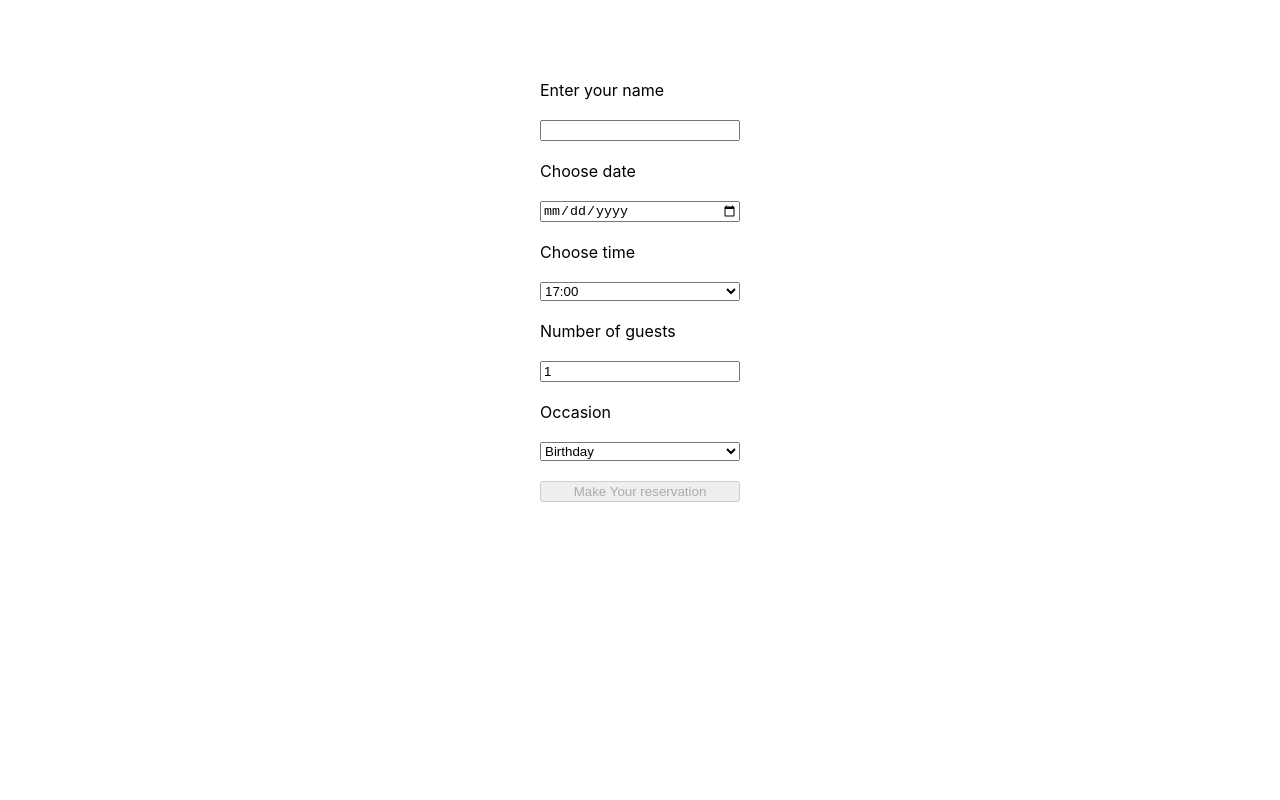
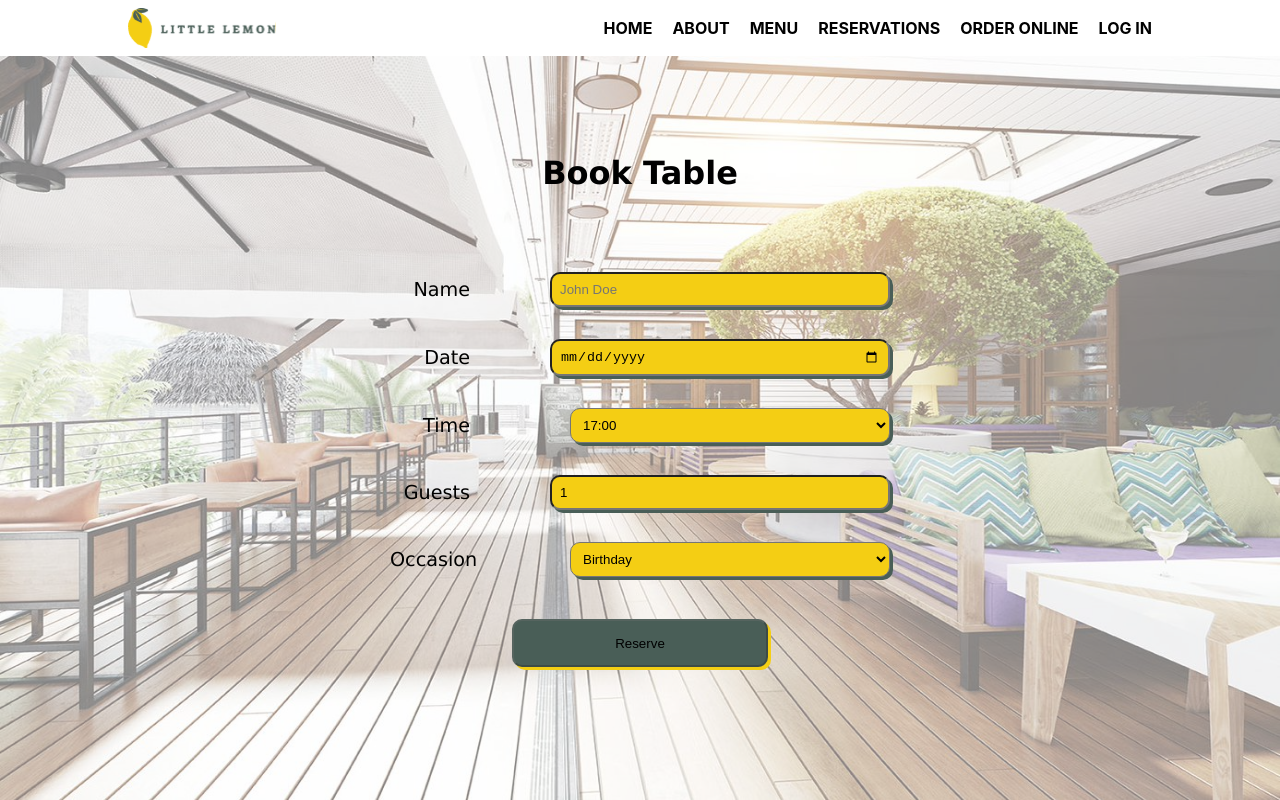
Before and after one commit to amrit-sinha/little-lemon, a React (Create React App) app: page /booking in a window 1280 px wide. Built offline with nearby package versions, Linux system fonts and the light colour scheme.

Commit message:
added styling in reservations page

```diff
--- a/src/App.css
+++ b/src/App.css
@@ -517,3 +517,84 @@ button {
   height: 100vh;
   width: 100vw;
 }
+
+.booking-page-container {
+  overflow: hidden;
+  position: relative;
+}
+
+.booking-page-bg {
+  opacity: 0.5;
+  position: absolute;
+  left: 0;
+  top: 0;
+  width: 100%;
+  height: 100%;
+}
+
+.booking-page {
+  position: relative;
+  display: flex;
+  flex-direction: column;
+  justify-content: center;
+  height: 100vh;
+  width: 100vw;
+}
+
+.booking-page h1 {
+  display: flex;
+  justify-content: center;
+  align-items: center;
+  margin-bottom: 10vh;
+  font-family: "Lucida Sans", "Lucida Sans Regular", "Lucida Grande",
+    "Lucida Sans Unicode", Geneva, Verdana, sans-serif;
+}
+
+.booking-page form {
+  display: flex;
+  flex-direction: column;
+  justify-content: space-evenly;
+  align-items: center;
+  gap: 4vh;
+  width: 100%;
+  max-width: 500px;
+  margin: 0 auto;
+}
+
+.form-element {
+  display: flex;
+  flex-direction: row;
+  justify-content: space-between;
+  align-items: center;
+  width: 100%;
+}
+
+.form-element label {
+  flex: 0 0 80px;
+  text-align: right;
+}
+
+.form-element input,
+.form-element select {
+  width: 25vw;
+  border-radius: 10px;
+  background-color: #f4ce14;
+  box-shadow: 3px 3px #495e57;
+  padding: 8px;
+}
+
+form label {
+  font-size: larger;
+  font-family: "Lucida Sans", "Lucida Sans Regular", "Lucida Grande",
+    "Lucida Sans Unicode", Geneva, Verdana, sans-serif;
+}
+
+.submit-button {
+  margin-top: 10px;
+  width: 20vw;
+  height: 6vh;
+  background-color: #495e57;
+  color: black;
+  box-shadow: 3px 3px #f4ce14;
+  border-radius: 10px;
+}
--- a/src/components/BookingForm.js
+++ b/src/components/BookingForm.js
@@ -1,4 +1,5 @@
 import React, { useState } from "react";
+import restaurant from "../assets/restaurant.jpg";
 
 const BookingForm = ({ availableTimes, dispatch }) => {
   const [name, setName] = useState("");
@@ -12,13 +13,6 @@ const BookingForm = ({ availableTimes, dispatch }) => {
     setDate(selectedDate);
     dispatch({ type: "UPDATE_TIMES", payload: selectedDate });
     setTime(availableTimes[0]);
-  };
-
-  const styles = {
-    display: "grid",
-    maxWidth: "200px",
-    gap: "20px",
-    margin: "5em auto",
   };
 
   const handleSubmit = (e) => {
@@ -38,15 +32,31 @@ const BookingForm = ({ availableTimes, dispatch }) => {
   const isFormValid = name.trim() !== "" && date !== "";
 
   return (
-    <form style={styles} onSubmit={handleSubmit}>
-      <label htmlFor="name">Enter your name</label>
+    <div className="booking-page-container">
+      <img
+        className="booking-page-bg"
+        src={restaurant}
+        alt="restaurant background"
+      />
+      <div className="booking-page">
+        <h1>Book Table</h1>
+        <form onSubmit={handleSubmit}>
+          <div className="form-element">
+            <label htmlFor="name" className="name-label">
+              Name
+            </label>
             <input
               type="text"
               id="name"
+              placeholder="John Doe"
               value={name}
               onChange={(e) => setName(e.target.value)}
             />
-      <label htmlFor="res-date">Choose date</label>
+          </div>
+          <div className="form-element">
+            <label htmlFor="res-date" className="res-date-label">
+              Date
+            </label>
             <input
               type="date"
               id="res-date"
@@ -54,7 +64,11 @@ const BookingForm = ({ availableTimes, dispatch }) => {
               onChange={handleDateChange}
               min={today}
             />
-      <label htmlFor="res-time">Choose time</label>
+          </div>
+          <div className="form-element">
+            <label htmlFor="res-time" className="res-time-label">
+              Time
+            </label>
             <select
               id="res-time"
               value={time}
@@ -64,7 +78,11 @@ const BookingForm = ({ availableTimes, dispatch }) => {
                 <option key={time}>{time}</option>
               ))}
             </select>
-      <label htmlFor="guests">Number of guests</label>
+          </div>
+          <div className="form-element">
+            <label htmlFor="guests" className="guests-label">
+              Guests
+            </label>
             <input
               type="number"
               placeholder="1"
@@ -74,7 +92,11 @@ const BookingForm = ({ availableTimes, dispatch }) => {
               value={guests}
               onChange={(e) => setGuests(parseInt(e.target.value))}
             />
-      <label htmlFor="occasion">Occasion</label>
+          </div>
+          <div className="form-element">
+            <label htmlFor="occasion" className="occasion-label">
+              Occasion
+            </label>
             <select
               id="occasion"
               value={occasion}
@@ -83,12 +105,18 @@ const BookingForm = ({ availableTimes, dispatch }) => {
               <option>Birthday</option>
               <option>Anniversary</option>
             </select>
+          </div>
+
           <input
             type="submit"
-        value="Make Your reservation"
+            value="Reserve"
+            className="submit-button"
             disabled={!isFormValid}
+            style={isFormValid ? { cursor: "pointer" } : {}}
           />
         </form>
+      </div>
+    </div>
   );
 };
 
--- a/src/components/BookingPage.js
+++ b/src/components/BookingPage.js
@@ -1,4 +1,5 @@
 import { useReducer } from "react";
+import Header from "./Header";
 import BookingForm from "./BookingForm";
 
 const BookingPage = () => {
@@ -21,7 +22,12 @@ const BookingPage = () => {
     initializeTimes
   );
 
-  return <BookingForm availableTimes={availableTimes} dispatch={dispatch} />;
+  return (
+    <>
+      <Header />
+      <BookingForm availableTimes={availableTimes} dispatch={dispatch} />
+    </>
+  );
 };
 
 export default BookingPage;
```
Lines whose indentation alone changed are shown as unchanged.
